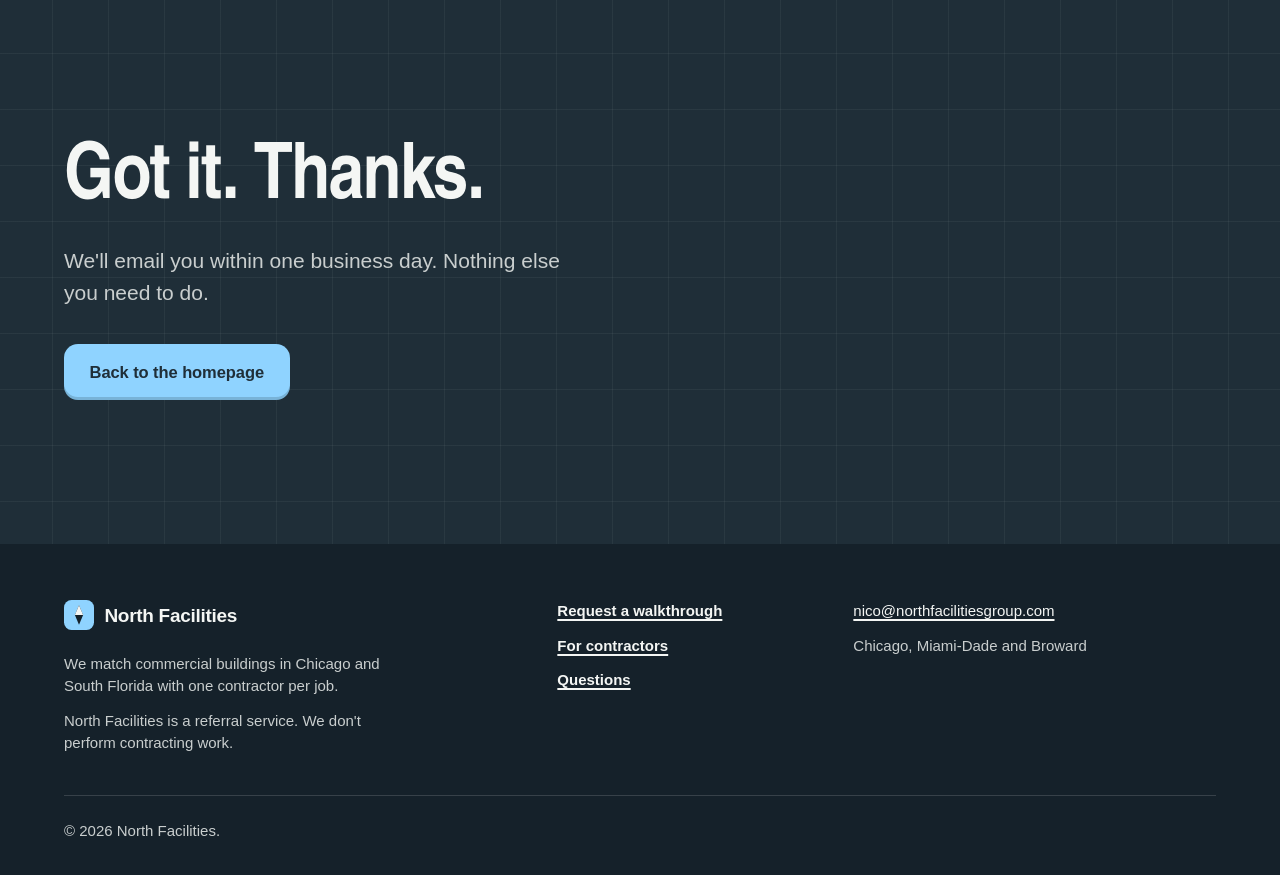
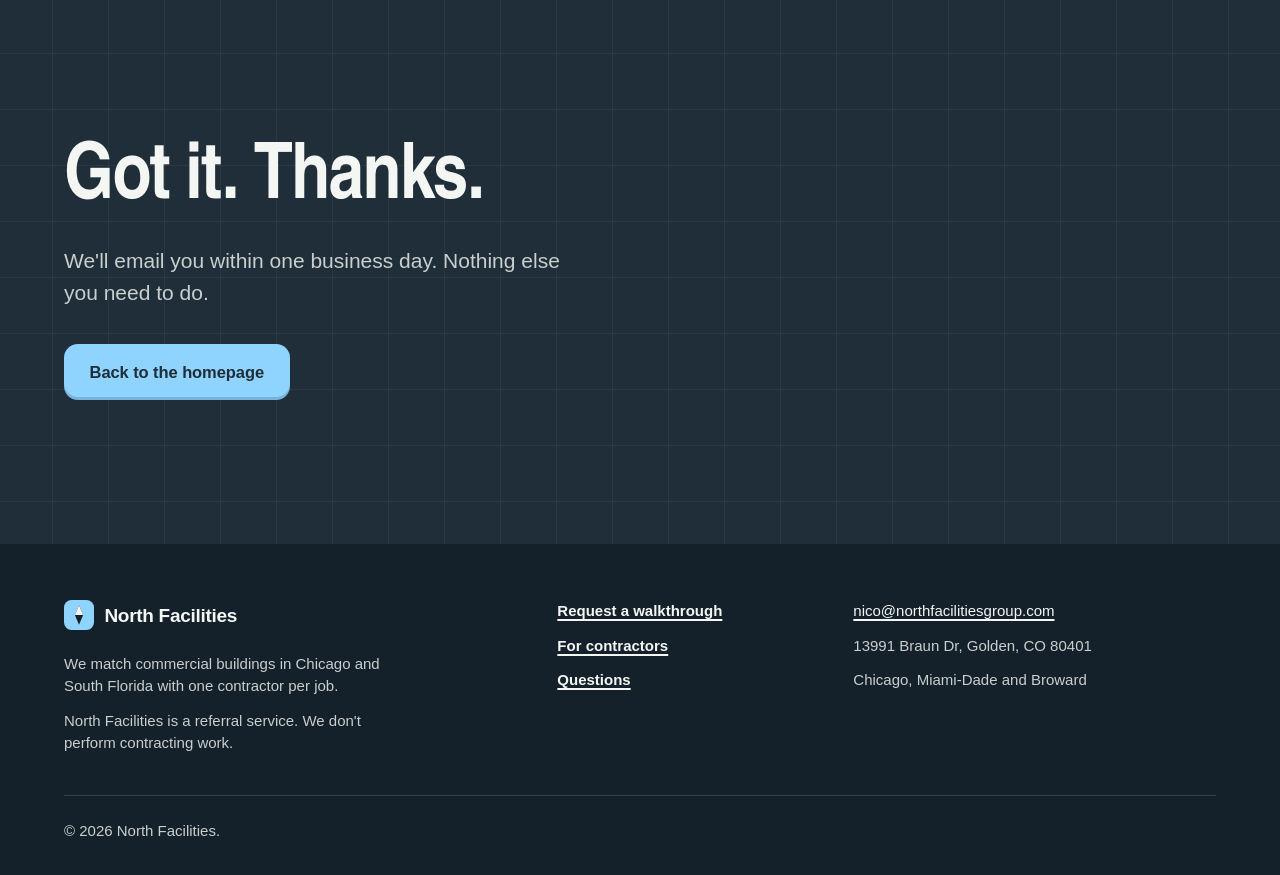
Before and after one commit to nlucena12/north-facilities-site, an Astro site: page /thanks in a window 1280 px wide. Shown: the part 71-946 px from the top of the page. Built offline with nearby package versions, Linux system fonts and the light colour scheme; Astro itself is replaced by a stand-in of ours; a web font is replaced by a local one.

Commit message:
Add US mailing address to footer
Co-Authored-By: Claude Opus 5.5 <noreply@anthropic.com>
Claude-Session: https://claude.ai/code/session_019dNR95QivNdCy9CoqSfBmS

```diff
--- a/src/data/site.js
+++ b/src/data/site.js
@@ -5,7 +5,7 @@ export const site = {
   contractorCta: 'Get on the contractor list',
   email: 'nico@northfacilitiesgroup.com',
   // Leave empty until you have a US mailing address. When it's filled in, it shows in the footer.
-  mailingAddress: '',
+  mailingAddress: '13991 Braun Dr, Golden, CO 80401',
   areas: 'Chicago and suburbs, Miami-Dade and Broward',
   replyTime: 'within one business day',
 };
```
